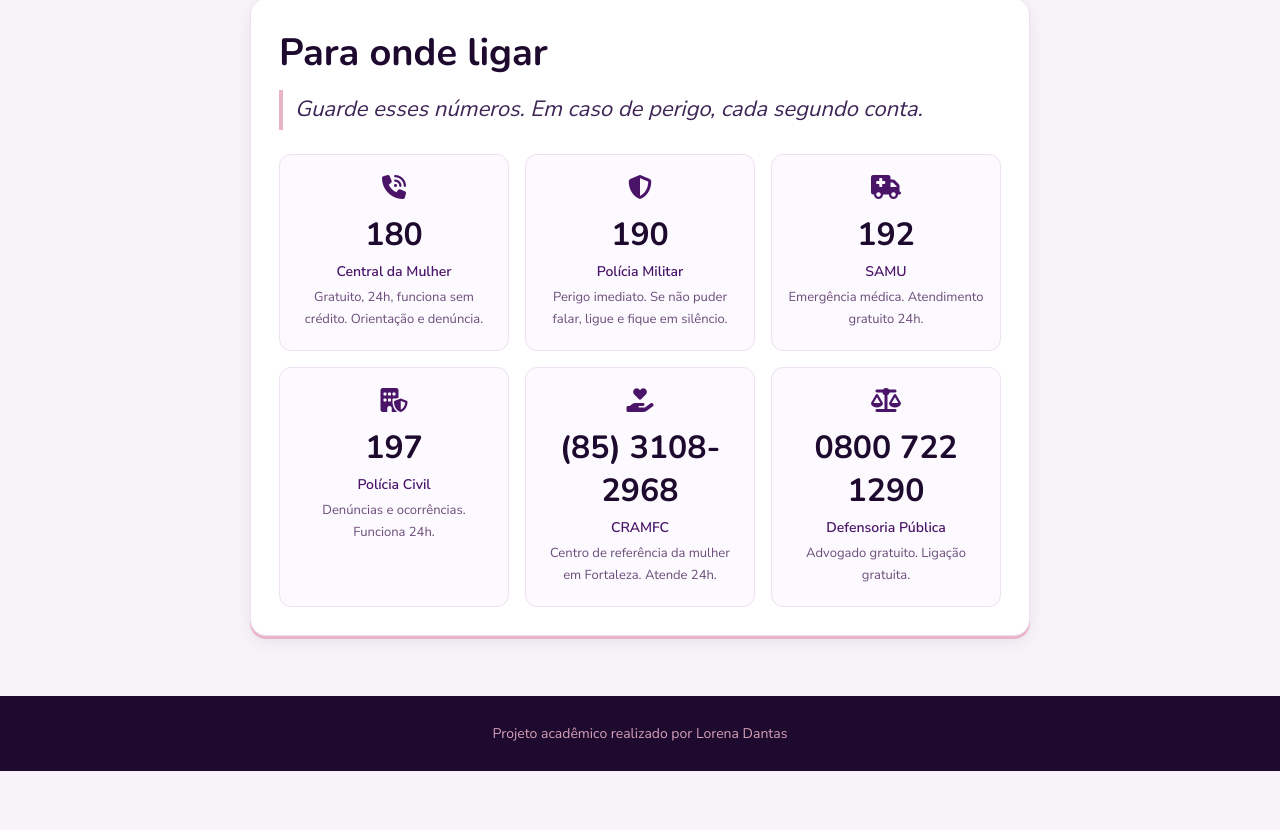
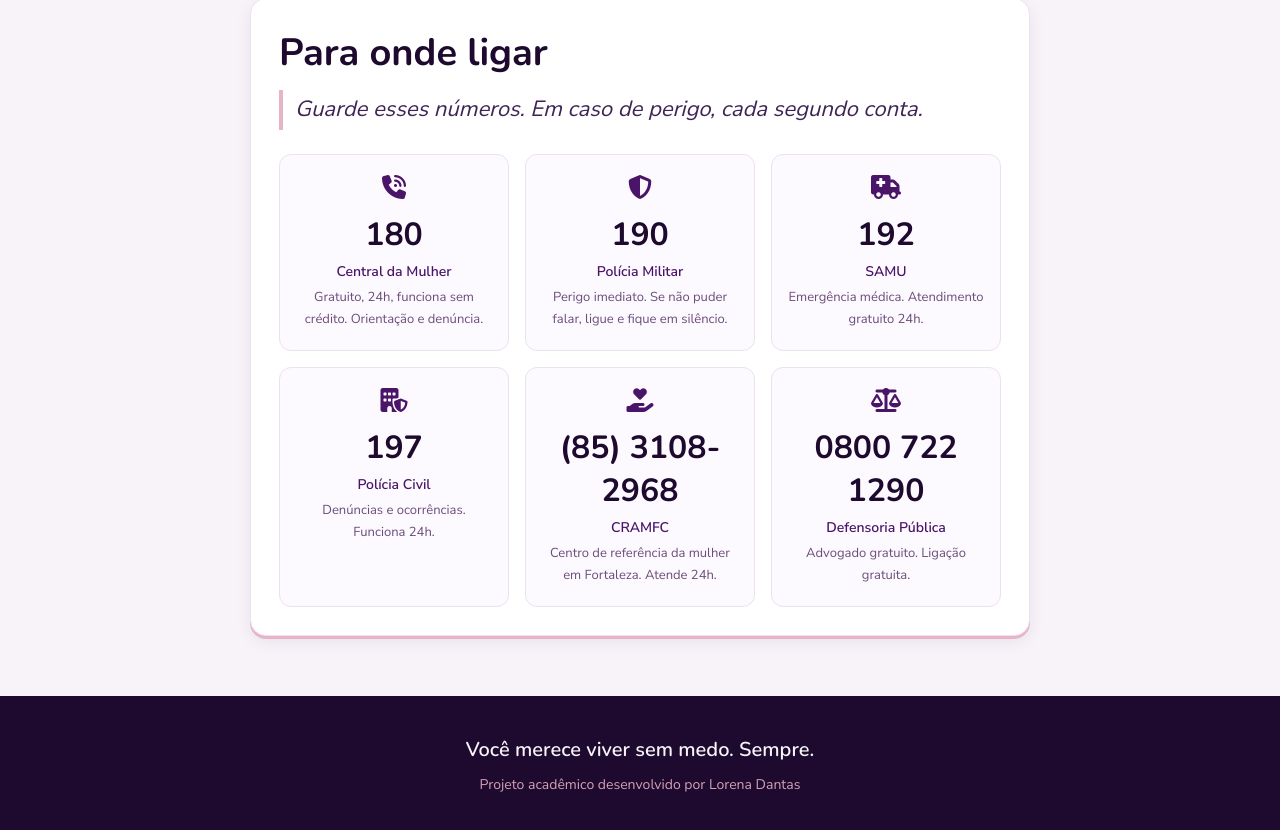
Before and after one commit to evi-nunes/projeto-violencia, a plain HTML site: page index.html in a window 1280 px wide. Shown: the part 4163-4993 px from the top of the page. Before the commit the page ends 4934 px from the top, so only its background shows below. Drawn offline with nearby package versions, Linux system fonts and the light colour scheme.

Commit message:
adiciona footer

```diff
--- a/index.html
+++ b/index.html
@@ -514,7 +514,8 @@
 </main>
 
 <footer class="rodape">
-  <p>Projeto acadêmico realizado por Lorena Dantas</p>
+  <p class="frase-final">Você merece viver sem medo. Sempre.</p>
+  <p class="credito">Projeto acadêmico desenvolvido por Lorena Dantas</p>
 </footer>
 
 <script src="script.js"></script>
--- a/style.css
+++ b/style.css
@@ -287,16 +287,26 @@ body {
 
 /* FOOTER */
 .rodape {
-  text-align: center;
-  padding: 28px 20px;
-  font-size: 14px;
-  color: #6B4D7A;
-  font-weight: 400;
   background-color: #1E0A2E;
   color: #D4A0B8;
+  text-align: center;
+  padding: 40px 20px;
   margin-top: 20px;
 }
 
+.rodape .frase-final {
+  font-family: 'Nunito', sans-serif;
+  font-size: 20px;
+  font-weight: 600;
+  color: #F7F3F8;
+  margin-bottom: 12px;
+}
+
+.rodape .credito {
+  font-size: 14px;
+  color: #D4A0B8;
+  margin-top: 8px;
+}
 /* CARDS DE CONTATO */
 .grid-contatos {
   display: grid;
```
